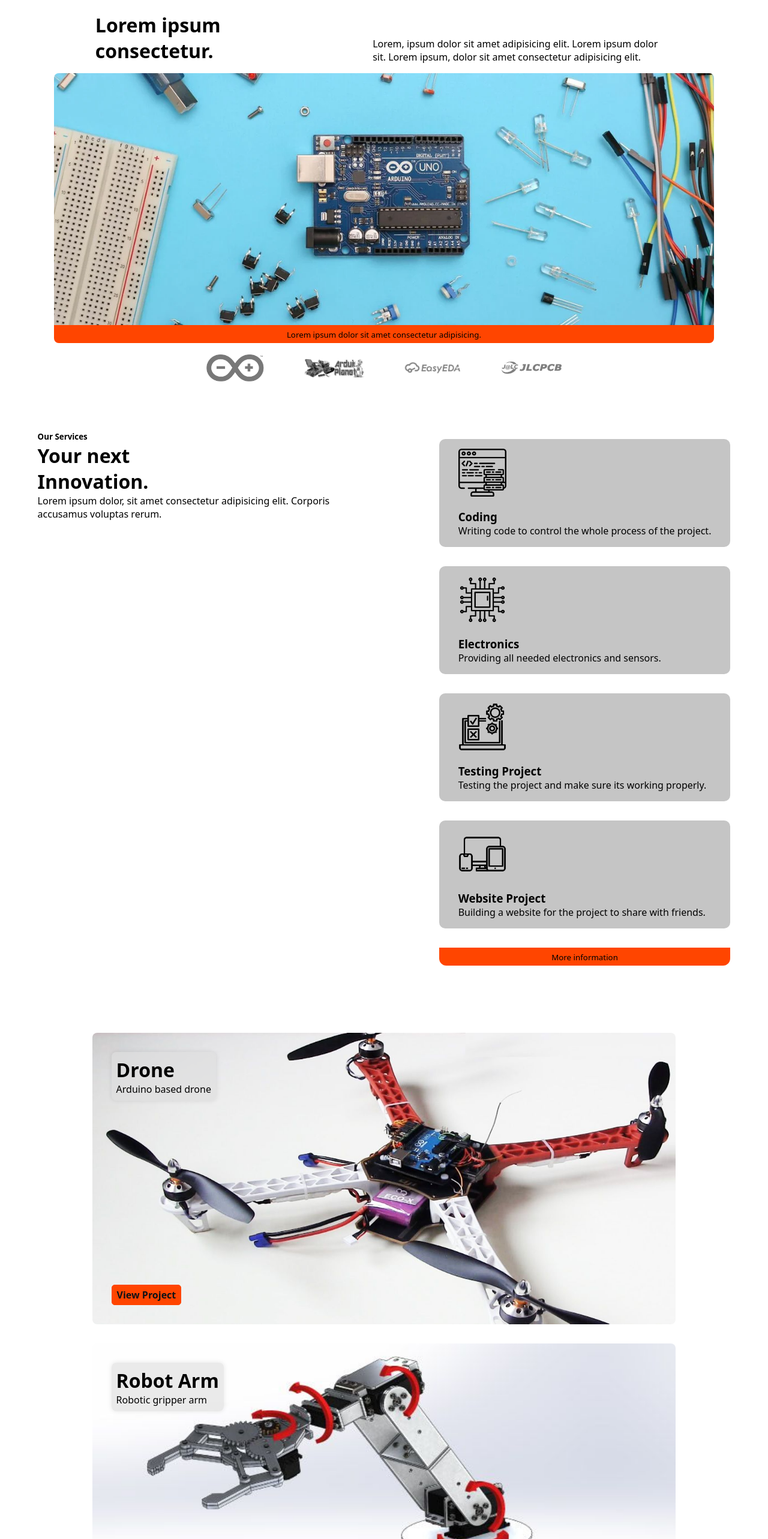
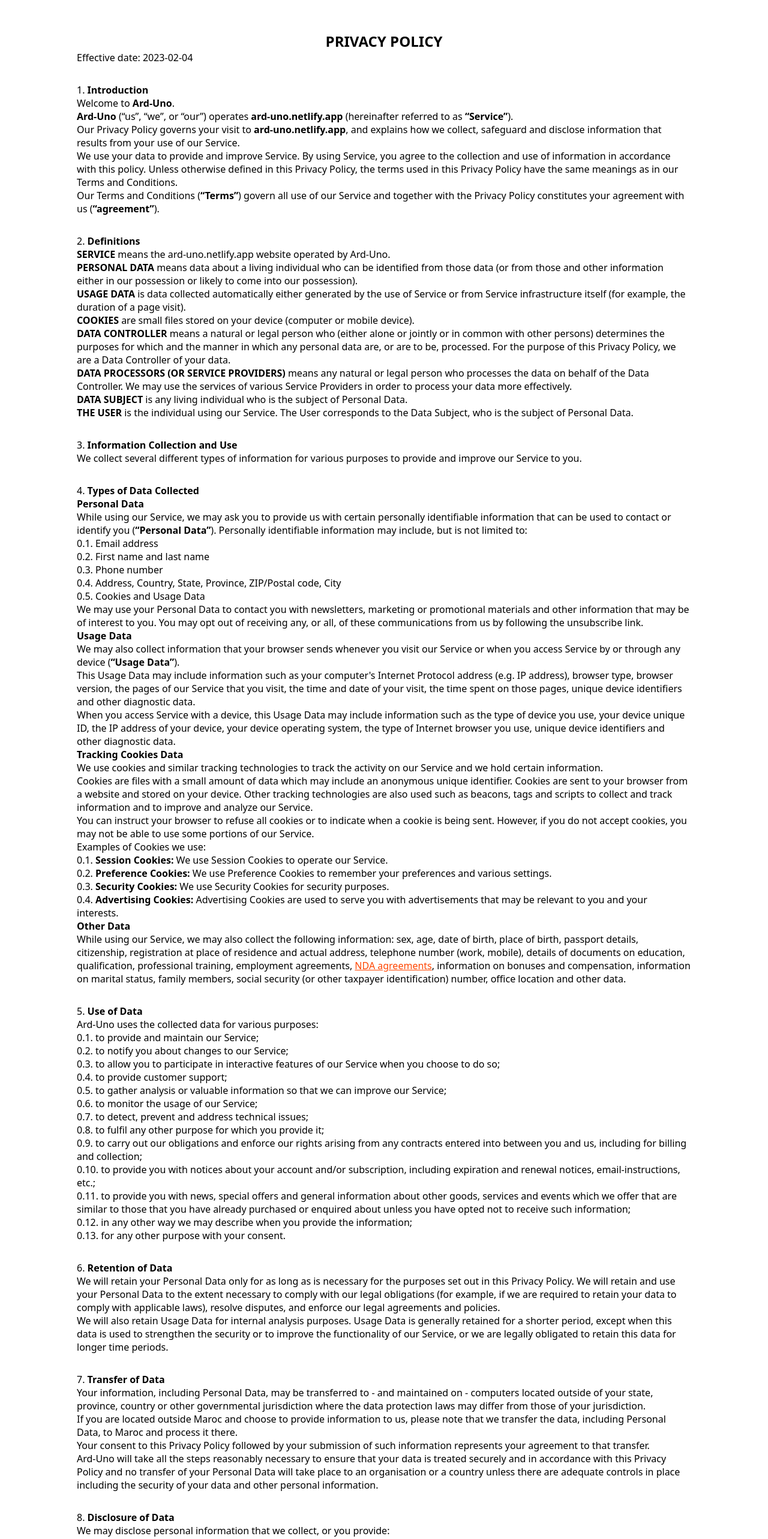
Before and after one commit to Choaib-ELMADI/ard-uno, a React (Create React App) app: page /privacy in a window 1280 px wide. Shown: the part 60-2626 px from the top of the page at 60% size. Built offline with nearby package versions, Linux system fonts and the light colour scheme.

Commit message:
Privacy Policy Done

```diff
--- a/src/App.js
+++ b/src/App.js
@@ -1,7 +1,8 @@
 import React from 'react';
+import { Routes, Route } from 'react-router-dom';
 
 import './App.css';
-import { Navbar, Header, Services, Work, About, Create, Testimonials, Footer, Cookie } from './components/index';
+import { Navbar, Header, Services, Work, About, Create, Testimonials, Footer, Cookie, Privacy } from './components/index';
 
 
 
@@ -9,6 +10,9 @@
   return (
     <div className='app'>
       <Navbar />
+      <Routes>
+        <Route path='/' element={
+          <>
             <Header />
             <Services />
             <Work />
@@ -16,8 +20,12 @@
             <Create />
             <Testimonials />
             <Footer />
-      {/* <Privacy /> */}
-      <Cookie />
+          </>
+         }
+        />
+        <Route path='/privacy' element={ <Privacy /> } />
+        <Route path='/cookie' element={ <Cookie /> } />
+      </Routes>
     </div>
   );
 };
--- a/src/components/Footer/Footer.jsx
+++ b/src/components/Footer/Footer.jsx
@@ -1,4 +1,5 @@
 import React, { useState } from 'react';
+import { Link } from 'react-router-dom';
 
 import './Footer.css';
 import { AiFillLinkedin, AiFillGithub, AiFillInstagram, AiFillFacebook } from 'react-icons/ai';
@@ -73,9 +74,8 @@
           <div className='line' />
           <div className="rights">
             <p>©2023 <a href='https://choaib-elmadi.netlify.app/' target='_blank' rel='noreferrer'>Choaib-ELMADI</a>. All right reserved.</p>
-            <a href="/">Privacy Policy</a>
-            <a href="/">Cookie Policy</a>
-            <a href="/">Cookie Settings</a>
+            <Link className='go' to="/privacy">Privacy Policy</Link>
+            <Link className='go' to="/cookie">Cookie Policy</Link>
           </div>
       </div>
     </div>
--- a/src/components/Navbar/Navbar.jsx
+++ b/src/components/Navbar/Navbar.jsx
@@ -44,7 +44,7 @@
                                     key={ item }
                                     onClick={ () => setOpen(false) }
                                 >
-                                    <a href={ `#${ item }` }><h4>{ item }</h4></a>
+                                    <a href={ `/#${ item }` }><h4>{ item }</h4></a>
                                 </li>
                             ))
                         }
--- /dev/null
+++ b/src/components/Privacy/Privacy.css
@@ -0,0 +1,30 @@
+.our-privacy {
+    width: 80%;
+    max-width: 2000px;
+    margin: auto;
+    padding-top: 7rem;
+}
+
+.secondary-footer {
+    width: 100%;
+    background: var(--black);
+    color: var(--white);
+    padding: 2rem 1rem;
+    display: flex;
+    flex-direction: column;
+    gap: 1rem;
+}
+
+.rule {
+    margin-top: 2rem;
+}
+
+a {
+    color: var(--our__color);
+}
+
+@media screen and (width <= 1000px) {
+    .our-privacy {
+        width: 90%;
+    }
+}
--- a/src/components/Privacy/Privacy.jsx
+++ b/src/components/Privacy/Privacy.jsx
@@ -1,17 +1,23 @@
-import React from 'react'
+import React from 'react';
+
+import './Privacy.css';
+
+
 
 const Privacy = () => {
   return (
-    <div>
+    <div className='our-privacy'>
         <h2 style={{textAlign: 'center'}}><b>PRIVACY POLICY</b></h2>
         <p>Effective date: 2023-02-04</p>
-        <p>1. <b>Introduction</b></p>
+        <p className='rule'>
+          1. <b>Introduction</b></p>
         <p>Welcome to <b> Ard-Uno</b>.</p>
         <p><b>Ard-Uno</b> (“us”, “we”, or “our”) operates <b>ard-uno.netlify.app</b> (hereinafter referred to as <b>“Service”</b>).</p>
         <p>Our Privacy Policy governs your visit to <b>ard-uno.netlify.app</b>, and explains how we collect, safeguard and disclose information that results from your use of our Service.</p>
         <p>We use your data to provide and improve Service. By using Service, you agree to the collection and use of information in accordance with this policy. Unless otherwise defined in this Privacy Policy, the terms used in this Privacy Policy have the same meanings as in our Terms and Conditions.</p>
         <p>Our Terms and Conditions (<b>“Terms”</b>) govern all use of our Service and together with the Privacy Policy constitutes your agreement with us (<b>“agreement”</b>).</p>
-        <p>2. <b>Definitions</b></p>
+        <p className='rule'>
+          2. <b>Definitions</b></p>
         <p><b>SERVICE</b> means the ard-uno.netlify.app website operated by Ard-Uno.</p>
         <p><b>PERSONAL DATA</b> means data about a living individual who can be identified from those data (or from those and other information either in our possession or likely to come into our possession).</p>
         <p><b>USAGE DATA</b> is data collected automatically either generated by the use of Service or from Service infrastructure itself (for example, the duration of a page visit).</p>
@@ -19,9 +25,11 @@
         <p><b>DATA CONTROLLER</b> means a natural or legal person who (either alone or jointly or in common with other persons) determines the purposes for which and the manner in which any personal data are, or are to be, processed. For the purpose of this Privacy Policy, we are a Data Controller of your data.</p>
         <p><b>DATA PROCESSORS (OR SERVICE PROVIDERS)</b> means any natural or legal person who processes the data on behalf of the Data Controller. We may use the services of various Service Providers in order to process your data more effectively.</p> <p><b>DATA SUBJECT</b> is any living individual who is the subject of Personal Data.</p>
         <p><b>THE USER</b> is the individual using our Service. The User corresponds to the Data Subject, who is the subject of Personal Data.</p>
-        <p>3. <b>Information Collection and Use</b></p>
+        <p className='rule'>
+          3. <b>Information Collection and Use</b></p>
         <p>We collect several different types of information for various purposes to provide and improve our Service to you.</p>
-        <p>4. <b>Types of Data Collected</b></p>
+        <p className='rule'>
+          4. <b>Types of Data Collected</b></p>
         <p><b>Personal Data</b></p>
         <p>While using our Service, we may ask you to provide us with certain personally identifiable information that can be used to contact or identify you (<b>“Personal Data”</b>). Personally identifiable information may include, but is not limited to:</p>
         <p>0.1. Email address</p>
@@ -46,7 +54,8 @@
         <p>0.4. <b>Advertising Cookies:</b> Advertising Cookies are used to serve you with advertisements that may be relevant to you and your interests.</p>
         <p><b>Other Data</b></p>
         <p>While using our Service, we may also collect the following information: sex, age, date of birth, place of birth, passport details, citizenship, registration at place of residence and actual address, telephone number (work, mobile), details of documents on education, qualification, professional training, employment agreements, <a href="https://policymaker.io/non-disclosure-agreement/">NDA agreements</a>, information on bonuses and compensation, information on marital status, family members, social security (or other taxpayer identification) number, office location and other data.</p>
-        <p>5. <b>Use of Data</b></p>
+        <p className='rule'>
+          5. <b>Use of Data</b></p>
         <p>Ard-Uno uses the collected data for various purposes:</p>
         <p>0.1. to provide and maintain our Service;</p>
         <p>0.2. to notify you about changes to our Service;</p>
@@ -61,20 +70,25 @@
         <p>0.11. to provide you with news, special offers and general information about other goods, services and events which we offer that are similar to those that you have already purchased or enquired about unless you have opted not to receive such information;</p>
         <p>0.12. in any other way we may describe when you provide the information;</p>
         <p>0.13. for any other purpose with your consent.</p>
-        <p>6. <b>Retention of Data</b></p>
+        <p className='rule'>
+          6. <b>Retention of Data</b></p>
         <p>We will retain your Personal Data only for as long as is necessary for the purposes set out in this Privacy Policy. We will retain and use your Personal Data to the extent necessary to comply with our legal obligations (for example, if we are required to retain your data to comply with applicable laws), resolve disputes, and enforce our legal agreements and policies.</p>
         <p>We will also retain Usage Data for internal analysis purposes. Usage Data is generally retained for a shorter period, except when this data is used to strengthen the security or to improve the functionality of our Service, or we are legally obligated to retain this data for longer time periods.</p>
-        <p>7. <b>Transfer of Data</b></p>
+        <p className='rule'>
+          7. <b>Transfer of Data</b></p>
         <p>Your information, including Personal Data, may be transferred to - and maintained on - computers located outside of your state, province, country or other governmental jurisdiction where the data protection laws may differ from those of your jurisdiction.</p>
         <p>If you are located outside Maroc and choose to provide information to us, please note that we transfer the data, including Personal Data, to Maroc and process it there.</p>
         <p>Your consent to this Privacy Policy followed by your submission of such information represents your agreement to that transfer.</p>
         <p>Ard-Uno will take all the steps reasonably necessary to ensure that your data is treated securely and in accordance with this Privacy Policy and no transfer of your Personal Data will take place to an organisation or a country unless there are adequate controls in place including the security of your data and other personal information.</p>
-        <p>8. <b>Disclosure of Data</b></p>
+        <p className='rule'>
+          8. <b>Disclosure of Data</b></p>
         <p>We may disclose personal information that we collect, or you provide:</p>
         <p>0.1. <b>Disclosure for Law Enforcement.</b></p><p>Under certain circumstances, we may be required to disclose your Personal Data if required to do so by law or in response to valid requests by public authorities.</p><p>0.2. <b>Business Transaction.</b></p><p>If we or our subsidiaries are involved in a merger, acquisition or asset sale, your Personal Data may be transferred.</p><p>0.3. <b>Other cases. We may disclose your information also:</b></p><p>0.3.1. to our subsidiaries and affiliates;</p><p>0.3.2. to contractors, service providers, and other third parties we use to support our business;</p><p>0.3.3. to fulfill the purpose for which you provide it;</p><p>0.3.4. for the purpose of including your company’s logo on our website;</p><p>0.3.5. for any other purpose disclosed by us when you provide the information;</p><p>0.3.6. with your consent in any other cases;</p><p>0.3.7. if we believe disclosure is necessary or appropriate to protect the rights, property, or safety of the Company, our customers, or others.</p>
-        <p>9. <b>Security of Data</b></p>
+        <p className='rule'>
+          9. <b>Security of Data</b></p>
         <p>The security of your data is important to us but remember that no method of transmission over the Internet or method of electronic storage is 100% secure. While we strive to use commercially acceptable means to protect your Personal Data, we cannot guarantee its absolute security.</p>
-        <p>10. <b>Your Data Protection Rights Under General Data Protection Regulation (GDPR)
+        <p className='rule'>
+          10. <b>Your Data Protection Rights Under General Data Protection Regulation (GDPR)
         </b></p>
         <p>If you are a resident of the European Union (EU) and European Economic Area (EEA), you have certain data protection rights, covered by GDPR.</p>
         <p>We aim to take reasonable steps to allow you to correct, amend, delete, or limit the use of your Personal Data.</p>
@@ -88,7 +102,8 @@
         <p>0.6. the right to withdraw consent. You also have the right to withdraw your consent at any time where we rely on your consent to process your personal information;</p>
         <p>Please note that we may ask you to verify your identity before responding to such requests. Please note, we may not able to provide Service without some necessary data.</p>
         <p>You have the right to complain to a Data Protection Authority about our collection and use of your Personal Data. For more information, please contact your local data protection authority in the European Economic Area (EEA).</p>
-        <p>11. <b>Your Data Protection Rights under the California Privacy Protection Act (CalOPPA)</b></p>
+        <p className='rule'>
+          11. <b>Your Data Protection Rights under the California Privacy Protection Act (CalOPPA)</b></p>
         <p>CalOPPA is the first state law in the nation to require commercial websites and online services to post a privacy policy. The law's reach stretches well beyond California to require a person or company in the United States (and conceivable the world) that operates websites collecting personally identifiable information from California consumers to post a conspicuous privacy policy on its website stating exactly the information being collected and those individuals with whom it is being shared, and to comply with this policy.</p>
         <p>According to CalOPPA we agree to the following:</p>
         <p>0.1. users can visit our site anonymously;</p>
@@ -98,7 +113,8 @@
         <p>Our Policy on “Do Not Track” Signals:</p>
         <p>We honor Do Not Track signals and do not track, plant cookies, or use advertising when a Do Not Track browser mechanism is in place. Do Not Track is a preference you can set in your web browser to inform websites that you do not want to be tracked.</p>
         <p>You can enable or disable Do Not Track by visiting the Preferences or Settings page of your web browser.</p>
-        <p>12. <b>Your Data Protection Rights under the California Consumer Privacy Act (CCPA)</b></p>
+        <p className='rule'>
+          12. <b>Your Data Protection Rights under the California Consumer Privacy Act (CCPA)</b></p>
         <p>If you are a California resident, you are entitled to learn what data we collect about you, ask to delete your data and not to sell (share) it. To exercise your data protection rights, you can make certain requests and ask us:</p>
         <p><b>0.1. What personal information we have about you. If you make this request, we will return to you:</b></p>
         <p>0.0.1. The categories of personal information we have collected about you.</p>
@@ -115,33 +131,51 @@
         <p>Please note, if you ask us to delete or stop selling your data, it may impact your experience with us, and you may not be able to participate in certain programs or membership services which require the usage of your personal information to function. But in no circumstances, we will discriminate against you for exercising your rights.</p>
         <p>To exercise your California data protection rights described above, please send your request(s) by email: <b>choaib3elmadi@gmail.com</b>.</p>
         <p>Your data protection rights, described above, are covered by the CCPA, short for the California Consumer Privacy Act. To find out more, visit the official California Legislative Information website. The CCPA took effect on 01/01/2020.</p>
-        <p>13. <b>Service Providers</b></p>
+        <p className='rule'>
+          13. <b>Service Providers</b></p>
         <p>We may employ third party companies and individuals to facilitate our Service (<b>“Service Providers”</b>), provide Service on our behalf, perform Service-related services or assist us in analysing how our Service is used.</p>
         <p>These third parties have access to your Personal Data only to perform these tasks on our behalf and are obligated not to disclose or use it for any other purpose.</p>
-        <p>14. <b>Analytics</b></p>
+        <p className='rule'>
+          14. <b>Analytics</b></p>
         <p>We may use third-party Service Providers to monitor and analyze the use of our Service.</p>
-        <p>15. <b>CI/CD tools</b></p>
+        <p className='rule'>
+          15. <b>CI/CD tools</b></p>
         <p>We may use third-party Service Providers to automate the development process of our Service.</p>
 
-        <p>16. <b>Behavioral Remarketing</b></p>
+        <p className='rule'>
+          16. <b>Behavioral Remarketing</b></p>
         <p>We may use remarketing services to advertise on third party websites to you after you visited our Service. We and our third-party vendors use cookies to inform, optimise and serve ads based on your past visits to our Service.</p>
-        <p>17. <b>Payments</b></p><p>We may provide paid products and/or services within Service. In that case, we use third-party services for payment processing (e.g. payment processors).</p><p>We will not store or collect your payment card details. That information is provided directly to our third-party payment processors whose use of your personal information is governed by their Privacy Policy. These payment processors adhere to the standards set by PCI-DSS as managed by the PCI Security Standards Council, which is a joint effort of brands like Visa, Mastercard, American Express and Discover. PCI-DSS requirements help ensure the secure handling of payment information.</p>
-        <p>18. <b>Links to Other Sites</b></p>
+        <p className='rule'>
+          17. <b>Payments</b></p><p>We may provide paid products and/or services within Service. In that case, we use third-party services for payment processing (e.g. payment processors).</p><p>We will not store or collect your payment card details. That information is provided directly to our third-party payment processors whose use of your personal information is governed by their Privacy Policy. These payment processors adhere to the standards set by PCI-DSS as managed by the PCI Security Standards Council, which is a joint effort of brands like Visa, Mastercard, American Express and Discover. PCI-DSS requirements help ensure the secure handling of payment information.</p>
+        <p className='rule'>
+          18. <b>Links to Other Sites</b></p>
         <p>Our Service may contain links to other sites that are not operated by us. If you click a third party link, you will be directed to that third party’s site. We strongly advise you to review the Privacy Policy of every site you visit.</p>
         <p>We have no control over and assume no responsibility for the content, privacy policies or practices of any third party sites or services.</p>
         <p>For example, the outlined <a href="https://policymaker.io/privacy-policy/">privacy policy</a> has been made using <a href="https://policymaker.io/">PolicyMaker.io</a>, a free tool that helps create high-quality legal documents. PolicyMaker’s <a href="https://policymaker.io/privacy-policy/">privacy policy generator</a> is an easy-to-use tool for creating a <a href="https://policymaker.io/blog-privacy-policy/">privacy policy for blog</a>, website, e-commerce store or mobile app.</p>
-        <p>19. <b><b>Children's Privacy</b></b></p>
+        <p className='rule'>
+          19. <b><b>Children's Privacy</b></b></p>
         <p>Our Services are not intended for use by children under the age of 18 (<b>“Child”</b> or <b>“Children”</b>).</p>
         <p>We do not knowingly collect personally identifiable information from Children under 18. If you become aware that a Child has provided us with Personal Data, please contact us. If we become aware that we have collected Personal Data from Children without verification of parental consent, we take steps to remove that information from our servers.</p>
-        <p>20. <b>Changes to This Privacy Policy</b></p>
+        <p className='rule'>
+          20. <b>Changes to This Privacy Policy</b></p>
         <p>We may update our Privacy Policy from time to time. We will notify you of any changes by posting the new Privacy Policy on this page.</p>
         <p>We will let you know via email and/or a prominent notice on our Service, prior to the change becoming effective and update “effective date” at the top of this Privacy Policy.</p>
         <p>You are advised to review this Privacy Policy periodically for any changes. Changes to this Privacy Policy are effective when they are posted on this page.</p>
-        <p>21. <b>Contact Us</b></p>
-        <p>If you have any questions about this Privacy Policy, please contact us by email: <b>choaib3elmadi@gmail.com</b>.</p>
-        <p style={{marginTop: "5em", fontSize: "0.7em"}}>This <a href="https://policymaker.io/privacy-policy/">Privacy Policy</a> was created for <b>ard-uno.netlify.app</b> by <a href="https://policymaker.io">PolicyMaker.io</a> on 2023-02-04.</p>
+        <p className='rule'>
+          21. <b>Contact Us</b></p>
+        <div className='secondary-footer'>
+          <p>
+            If you have any questions about this Privacy Policy, please contact us by email:
+            <b> choaib3elmadi@gmail.com</b>.
+          </p>
+          <p>
+            This <a href="https://policymaker.io/privacy-policy/">Privacy Policy </a>
+            was created for <b>ard-uno.netlify.app</b> by <a href="https://policymaker.io">PolicyMaker.io </a>
+            on 2023-02-04.
+          </p>
+        </div>
     </div>
-  )
-}
+  );
+};
 
-export default Privacy
+export default Privacy;
--- a/src/index.js
+++ b/src/index.js
@@ -1,5 +1,6 @@
 import React from 'react';
 import ReactDOM from 'react-dom/client';
+import { BrowserRouter } from 'react-router-dom';
 
 import './index.css';
 import App from './App';
@@ -9,6 +10,8 @@
 const root = ReactDOM.createRoot(document.getElementById('root'));
 root.render(
   <React.StrictMode>
-    <App />
+    <BrowserRouter>
+      <App />
+    </BrowserRouter>
   </React.StrictMode>
 );
```
Also changed, not shown: src/components/Footer/Footer.css (+2 -5 lines). Lines whose indentation alone changed are shown as unchanged.
